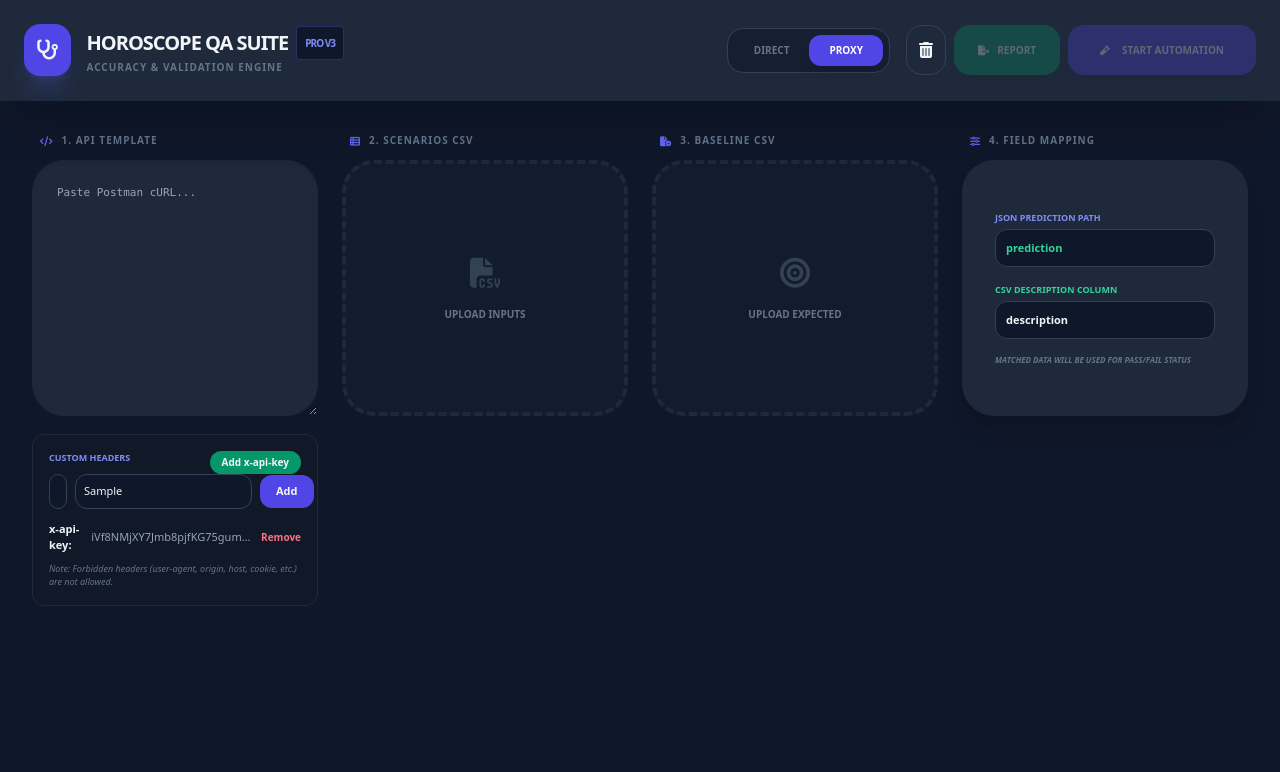
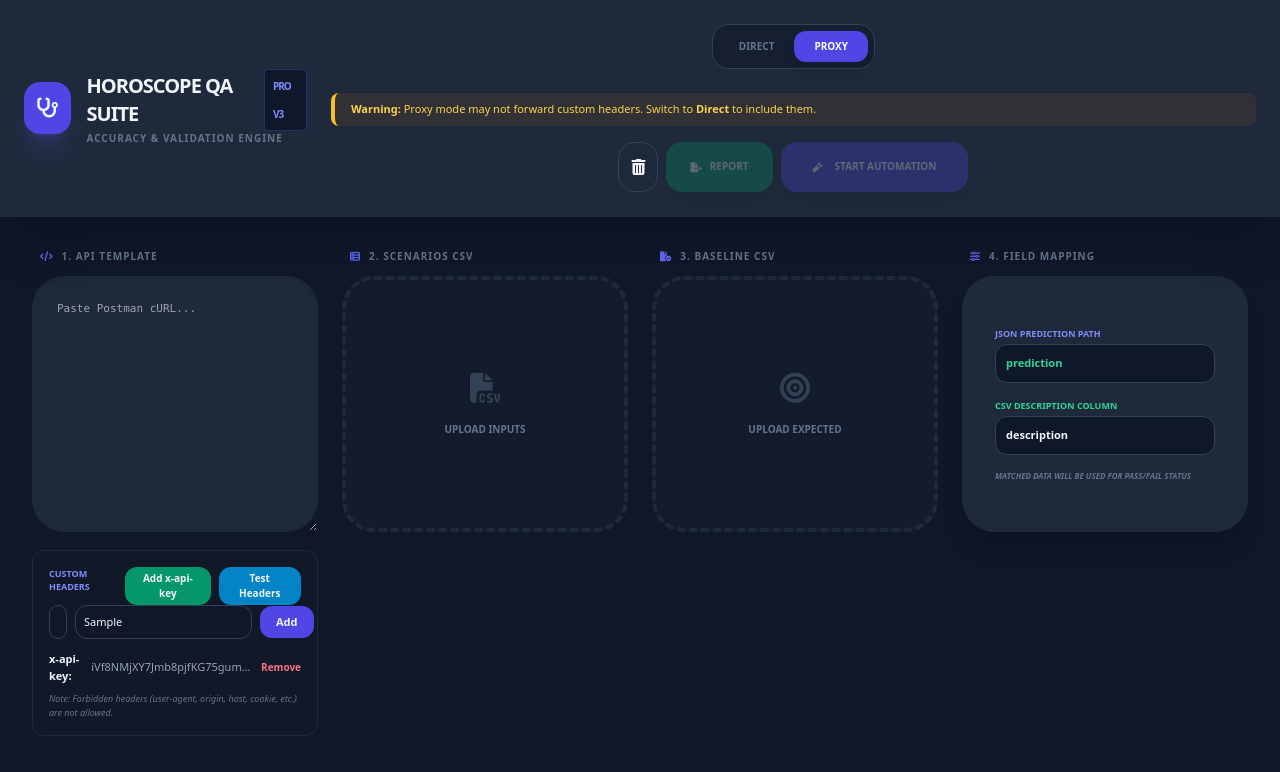
Before and after one commit to usankit1001-ai/Horoscope, a React (Vite) app: page / in a window 1280 px wide. Both pictures are taken after typing "Sample", "Sample" into the empty fields and a click on the button "Add x-api-key". Shown: the top 772 px of the page. Built offline with nearby package versions, Linux system fonts and the light colour scheme.

Commit message:
feat: add header diagnostic, proxy warning and tests

```diff
--- a/App.tsx
+++ b/App.tsx
@@ -70,6 +70,12 @@ const App: React.FC = () => {
   const [headerKeyError, setHeaderKeyError] = useState<string | null>(null);
   const [presetFeedback, setPresetFeedback] = useState<string | null>(null);
 
+  // Diagnostic / helper states
+  const [diagStatus, setDiagStatus] = useState<string | null>(null);
+  const [diagLoading, setDiagLoading] = useState(false);
+  const [serverHeaderError, setServerHeaderError] = useState(false);
+  const [headerErrorMessage, setHeaderErrorMessage] = useState<string | null>(null);
+
   const HEADER_NAME_RE = /^[A-Za-z0-9-]+$/;
   const validateHeaderKey = (k: string) => {
     if (!k || !k.trim()) return 'Header key is required';
@@ -127,6 +133,53 @@ const App: React.FC = () => {
     setPresetFeedback(`${key} preset added`);
     setTimeout(() => setPresetFeedback(null), 2000);
   };
+
+  // Run a quick diagnostic request to check whether the server receives the custom headers
+  const runHeaderDiagnostic = async () => {
+    setDiagLoading(true);
+    setDiagStatus(null);
+    setServerHeaderError(false);
+    setHeaderErrorMessage(null);
+
+    // If user is on proxy mode, warn that headers may not be forwarded
+    if (fetchMode === 'bypass') {
+      setDiagStatus('Warning: Proxy mode may not forward custom headers. Switch to Direct to test headers.');
+      setDiagLoading(false);
+      return;
+    }
+
+    try {
+      const testUrl = 'https://stagingapi.astroapi.com/api/v1/prediction/monthly?language=eng&month=1&year=2026&report=LOVE&zodiac=ARIES';
+      const headers: Record<string, string> = { 'Content-Type': 'application/json' };
+      customHeaders.forEach(h => { if (h.key && !FORBIDDEN_HEADERS.includes(h.key.toLowerCase())) headers[h.key] = h.value; });
+
+      const res = await fetch(testUrl, { method: 'GET', headers });
+      const text = await res.text();
+
+      if (res.status === 200 && text && !String(text).toLowerCase().includes('please set custom header')) {
+        setDiagStatus('Header diagnostic: Server accepted headers (OK).');
+        setServerHeaderError(false);
+      } else if (String(text).toLowerCase().includes('please set custom header')) {
+        setDiagStatus('Header diagnostic: Server responded: "Please set custom header" — missing/incorrect header.');
+        setServerHeaderError(true);
+        setHeaderErrorMessage(text);
+      } else {
+        setDiagStatus(`Header diagnostic: unexpected response (status=${res.status}).`);
+      }
+    } catch (e: any) {
+      setDiagStatus(`Header diagnostic failed: ${e.message}`);
+    }
+
+    setDiagLoading(false);
+    // auto-dismiss status after a short time
+    setTimeout(() => setDiagStatus(null), 7000);
+  };
+
+  const autoAddApiKeyPresetIfMissing = (value: string) => {
+    // Add or update x-api-key preset and show feedback
+    addPreset('x-api-key', value);
+  };
+
 
   // Persist settings and results
   useEffect(() => {
@@ -278,7 +331,16 @@ const App: React.FC = () => {
 
             // Consider it successful if we got a 200 and non-empty response
             if (status === 200 && rawText && rawText.trim() !== '') {
-              success = true;
+              // Detect server message about missing headers
+              if (String(rawText).toLowerCase().includes('please set custom header')) {
+                setServerHeaderError(true);
+                setHeaderErrorMessage(rawText);
+                setPresetFeedback('Server indicates a custom header is required. Use Test Headers to diagnose or add x-api-key preset.');
+                // don't treat this as success — allow retries in case header is transient
+                if (attempt < MAX_ATTEMPTS) await new Promise(r => setTimeout(r, ATTEMPT_DELAY_MS));
+              } else {
+                success = true;
+              }
             } else {
               if (attempt < MAX_ATTEMPTS) await new Promise(r => setTimeout(r, ATTEMPT_DELAY_MS));
             }
@@ -361,6 +423,13 @@ const App: React.FC = () => {
             <button onClick={() => setFetchMode('bypass')} className={`px-5 py-2 rounded-xl text-[10px] font-black uppercase transition-all ${fetchMode === 'bypass' ? 'bg-indigo-600 text-white shadow-lg' : 'text-slate-500 hover:text-slate-300'}`}>Proxy</button>
           </div>
 
+          {/* Show a warning if the user is in Proxy mode but has custom headers configured */}
+          {fetchMode === 'bypass' && customHeaders.length > 0 && (
+            <div className="w-full bg-amber-600/10 border-l-4 border-amber-400 text-amber-300 text-[11px] px-4 py-2 rounded-lg mt-2">
+              <strong className="font-bold">Warning:</strong> Proxy mode may not forward custom headers. Switch to <span className="font-black">Direct</span> to include them.
+            </div>
+          )}
+
           <div className="flex gap-2">
             <button onClick={() => { setTestCases([]); localStorage.removeItem(STORAGE_KEY); }} className="bg-slate-800 hover:bg-rose-600/20 hover:text-rose-400 border border-slate-700 p-3 rounded-2xl transition-all" title="Reset All">
               <i className="fas fa-trash-can"></i>
@@ -390,6 +459,7 @@ const App: React.FC = () => {
                 <label className="text-[9px] font-black text-indigo-400 uppercase mb-2 block">Custom Headers</label>
                 <div className="flex items-center gap-2">
                   <button onClick={() => addPreset('x-api-key', 'iVf8NMjXY7Jmb8pjfKG75gumhnjVKvmasH8cEEt2')} className="text-[10px] bg-emerald-600 px-3 py-1 rounded-xl font-black">Add x-api-key</button>
+                  <button onClick={runHeaderDiagnostic} disabled={diagLoading} className="text-[10px] bg-sky-600 px-3 py-1 rounded-xl font-black">{diagLoading ? 'Testing...' : 'Test Headers'}</button>
                 </div>
               </div>
 
@@ -408,8 +478,26 @@ const App: React.FC = () => {
                     <button onClick={() => removeHeader(idx)} className="ml-auto text-rose-400 text-[10px] font-black">Remove</button>
                   </div>
                 ))}
-                <p className="text-[9px] text-slate-500 italic">Note: Forbidden headers (user-agent, origin, host, cookie, etc.) are not allowed.</p>
+
+                <div className="flex items-center gap-2">
+                  <p className="text-[9px] text-slate-500 italic">Note: Forbidden headers (user-agent, origin, host, cookie, etc.) are not allowed.</p>
+                </div>
+
                 {presetFeedback && <div className="text-[10px] text-emerald-400 mt-2">{presetFeedback}</div>}
+
+                {diagStatus && (
+                  <div className={`mt-2 p-3 rounded ${serverHeaderError ? 'bg-rose-700/80 text-white' : 'bg-emerald-700/10 text-emerald-300'}`}>
+                    <div className="flex items-center justify-between gap-4">
+                      <div className="text-[11px] font-bold">{diagStatus}</div>
+                      {serverHeaderError && (
+                        <div className="flex items-center gap-2">
+                          <button onClick={() => autoAddApiKeyPresetIfMissing('iVf8NMjXY7Jmb8pjfKG75gumhnjVKvmasH8cEEt2')} className="bg-emerald-600 px-3 py-1 rounded-xl text-[10px] font-black">Add x-api-key</button>
+                        </div>
+                      )}
+                    </div>
+                    {headerErrorMessage && <pre className="mt-2 text-xs whitespace-pre-wrap bg-black/10 p-2 rounded">{String(headerErrorMessage)}</pre>}
+                  </div>
+                )}
               </div>
             </div>
           </div>
```
Also changed, not shown: 2 other files (tests, documents, lock files or other folders).
